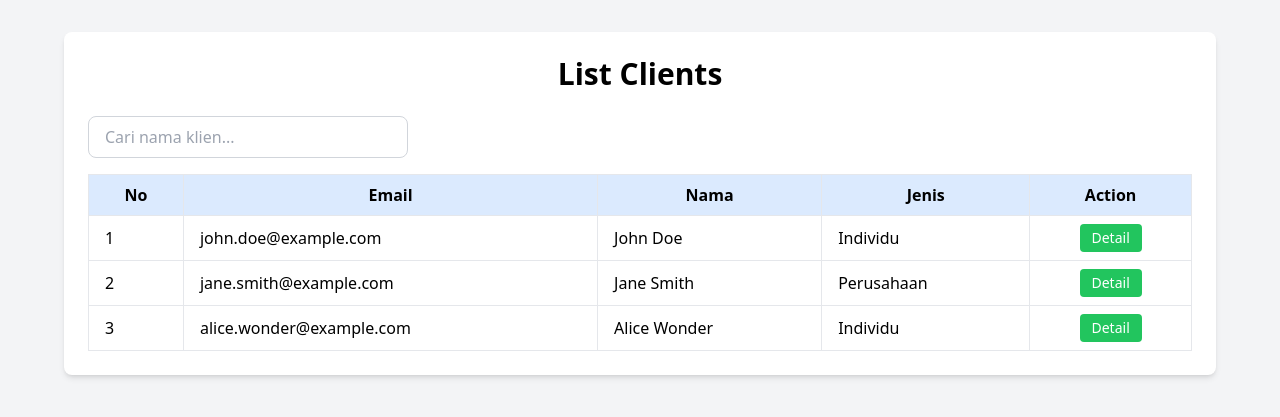
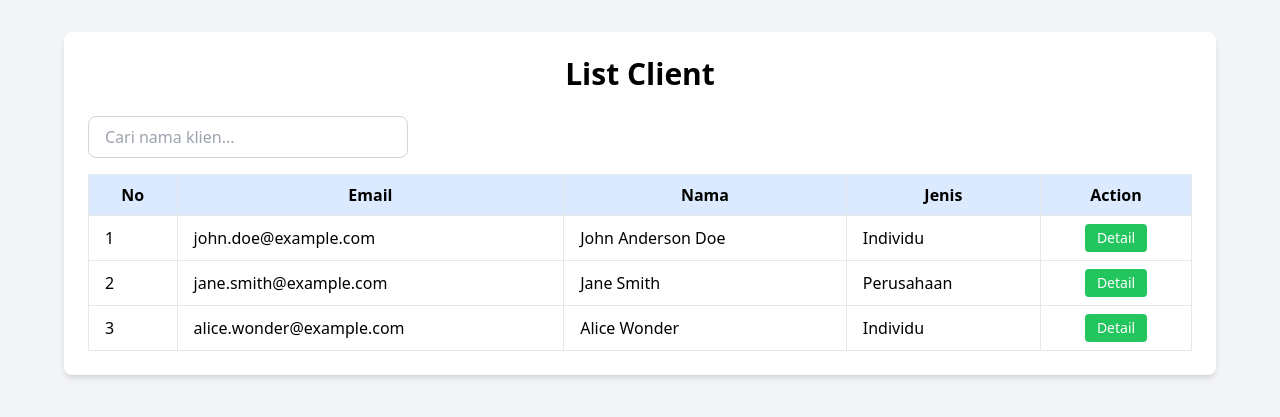
Before and after one commit to wiradanawork/coba, a Django app: page /vaksin/list-klien/ in a window 1280 px wide. Shown: the top 417 px of the page. Run offline with Django 5.2, Linux system fonts and the light colour scheme; some libraries are stand-ins or nearby versions.

Commit message:
merapikan template

```diff
--- a/main/views.py
+++ b/main/views.py
@@ -7,7 +7,7 @@ def start_screen(request):
     return HttpResponse(template.render())
 
 def register(request):
-    template = loader.get_template('register.html')
+    template = loader.get_template('login_register/register.html')
     return HttpResponse(template.render())
 
 def register_ph(request):
--- a/vaksin/templates/detail_client.html
+++ b/vaksin/templates/detail_client.html
@@ -11,7 +11,7 @@
         <h1 class="text-3xl font-bold mb-6 text-center">Detail Client</h1>
 
         <div class="mb-6">
-            <div class="grid grid-cols-1 md:grid-cols-2 gap-4">
+            <div class="flex flex-col gap-4">
                 <div><strong>Nomor Identitas:</strong> {{ client.nomor_identitas }}</div>
                 <div><strong>Nama Depan:</strong> {{ client.nama_depan }}</div>
                 <div><strong>Nama Tengah:</strong> {{ client.nama_tengah }}</div>
@@ -53,9 +53,9 @@
             </div>
         </div>
 
-        <div class="mt-6 text-center">
+        <div class="mt-6 text-right">
             <a href="{% url 'vaksin:list_klien' %}">
-                <button class="bg-gray-500 hover:bg-gray-600 text-white font-semibold py-2 px-4 rounded">
+                <button class="bg-blue-500 hover:bg-blue-600 text-white font-semibold py-2 px-4 rounded">
                     Kembali ke List Client
                 </button>
             </a>
--- a/vaksin/templates/list_client.html
+++ b/vaksin/templates/list_client.html
@@ -2,13 +2,13 @@
 <html lang="en">
 <head>
     <meta charset="UTF-8">
-    <title>List Clients</title>
+    <title>List Client</title>
     <script src="https://cdn.tailwindcss.com"></script>
 </head>
 <body class="bg-gray-100 min-h-screen p-8">
 
     <div class="max-w-6xl mx-auto bg-white p-6 rounded-lg shadow-md">
-        <h1 class="text-3xl font-bold mb-6 text-center">List Clients</h1>
+        <h1 class="text-3xl font-bold mb-6 text-center">List Client</h1>
 
         <div class="flex justify-between items-center mb-4">
             <input type="text" id="searchInput" onkeyup="searchTable()" placeholder="Cari nama klien..."
@@ -34,7 +34,7 @@
                         <td class="border px-4 py-2">{{ client.nama }}</td>
                         <td class="border px-4 py-2">{{ client.jenis }}</td>
                         <td class="border px-4 py-2 text-center">
-                            <button onclick="location.href='{% url 'vaksin:detail_klien' client.email %}'"
+                            <button onclick="location.href='{% url 'vaksin:detail_klien' client.nomor_identitas %}'"
                                 class="bg-green-500 hover:bg-green-600 text-white py-1 px-3 rounded text-sm">
                                 Detail
                             </button>
--- a/vaksin/urls.py
+++ b/vaksin/urls.py
@@ -14,5 +14,5 @@ urlpatterns = [
     path('update-vaksinasi/<str:id>/', update_vaksinasi, name='update_vaksinasi'),
     path('delete-vaksinasi/<str:id>/', delete_vaksinasi, name='delete_vaksinasi'),
     path('list-klien/', list_klien, name='list_klien'),
-    path('detail-klien/<str:email>/', detail_klien, name='detail_klien'),
+    path('detail-klien/<int:no_identitas>/', detail_klien, name='detail_klien'),
 ]
--- a/vaksin/views.py
+++ b/vaksin/views.py
@@ -93,24 +93,34 @@ def update_vaksinasi(request, id):
 
 # dummy data klien
 clients = [
-    {"email": "john.doe@example.com", "nama": "John Doe", "jenis": "Individu"},
-    {"email": "jane.smith@example.com", "nama": "Jane Smith", "jenis": "Perusahaan"},
-    {"email": "alice.wonder@example.com", "nama": "Alice Wonder", "jenis": "Individu"},
+    {"nomor_identitas": 123456789, "email": "john.doe@example.com", "nama": "John Anderson Doe", "jenis": "Individu"},
+    {"nomor_identitas": 987654321, "email": "jane.smith@example.com", "nama": "Jane Smith", "jenis": "Perusahaan"},
+    {"nomor_identitas": 192837465, "email": "alice.wonder@example.com", "nama": "Alice Wonder", "jenis": "Individu"},
 ]
 
 def list_klien(request):
     return render(request, 'list_client.html', {'clients': clients})
 
-def detail_klien(request, email):
+def detail_klien(request, no_identitas):
+    client = next((c for c in clients if c['nomor_identitas'] == no_identitas), None)
+
+    if not client:
+        return render(request, '404.html', status=404)
+
+    nama_split = client["nama"].split()
+    nama_depan = nama_split[0]
+    nama_tengah = nama_split[1] if len(nama_split) > 2 else ''
+    nama_belakang = nama_split[-1] if len(nama_split) > 1 else ''
+
     data_klien = {
-        "nomor_identitas": "123456789",
-        "nama_depan": "John",
-        "nama_tengah": "Anderson",
-        "nama_belakang": "Doe",
-        "alamat": "Jl. Mawar No. 123, Jakarta",
-        "nomor_telepon": "08123456789",
-        "email": "john.doe@example.com",
-        "tanggal_registrasi": "2024-01-01",
+        "nomor_identitas": client["nomor_identitas"],
+        "nama_depan": nama_depan,
+        "nama_tengah": nama_tengah,
+        "nama_belakang": nama_belakang,
+        "alamat": "Jl. Mawar No. 123, Jakarta",  # Dummy
+        "nomor_telepon": "08123456789",           # Dummy
+        "email": client["email"],
+        "tanggal_registrasi": "2024-01-01",        # Dummy
     }
 
     hewan_peliharaan = [
```
